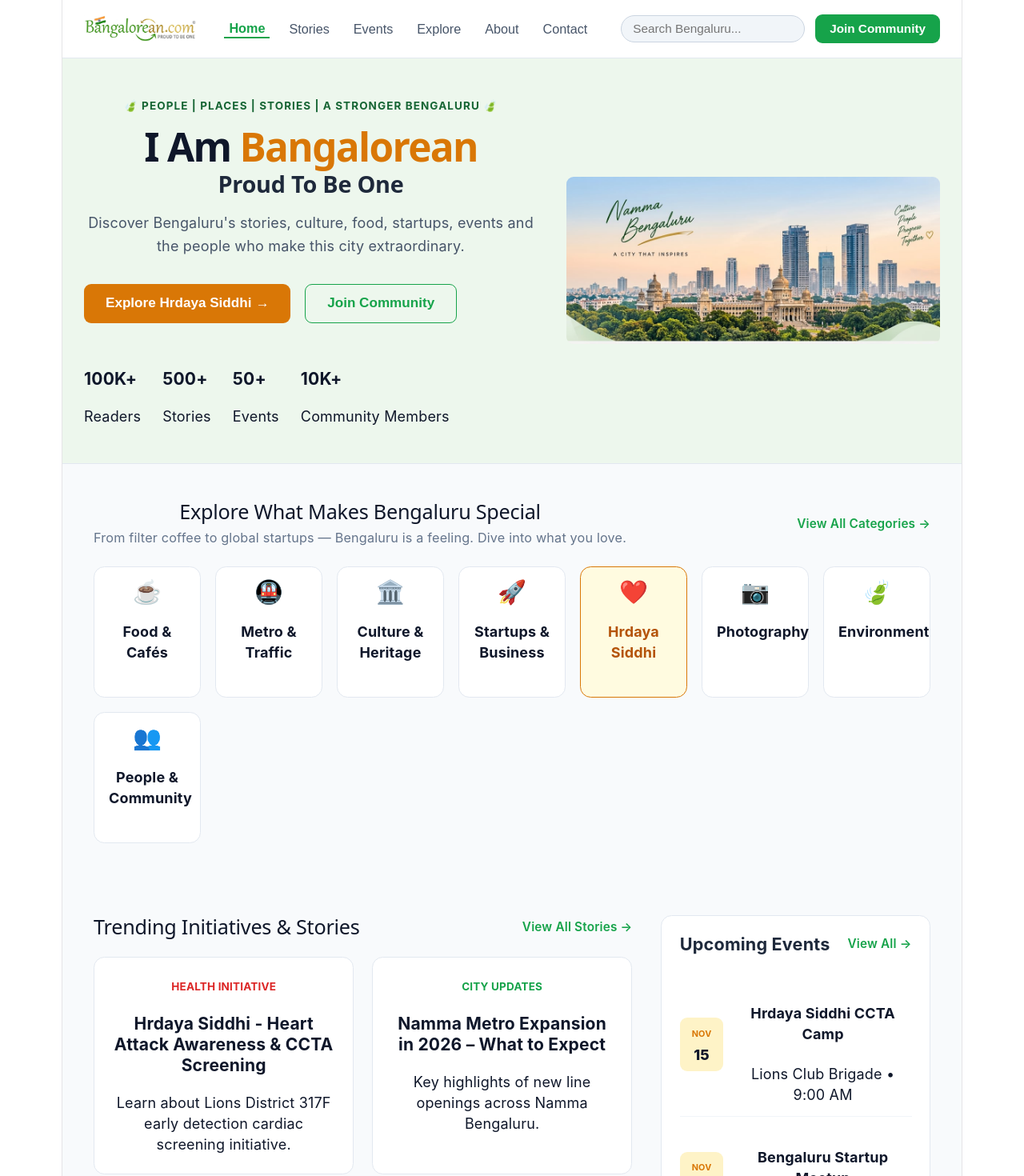
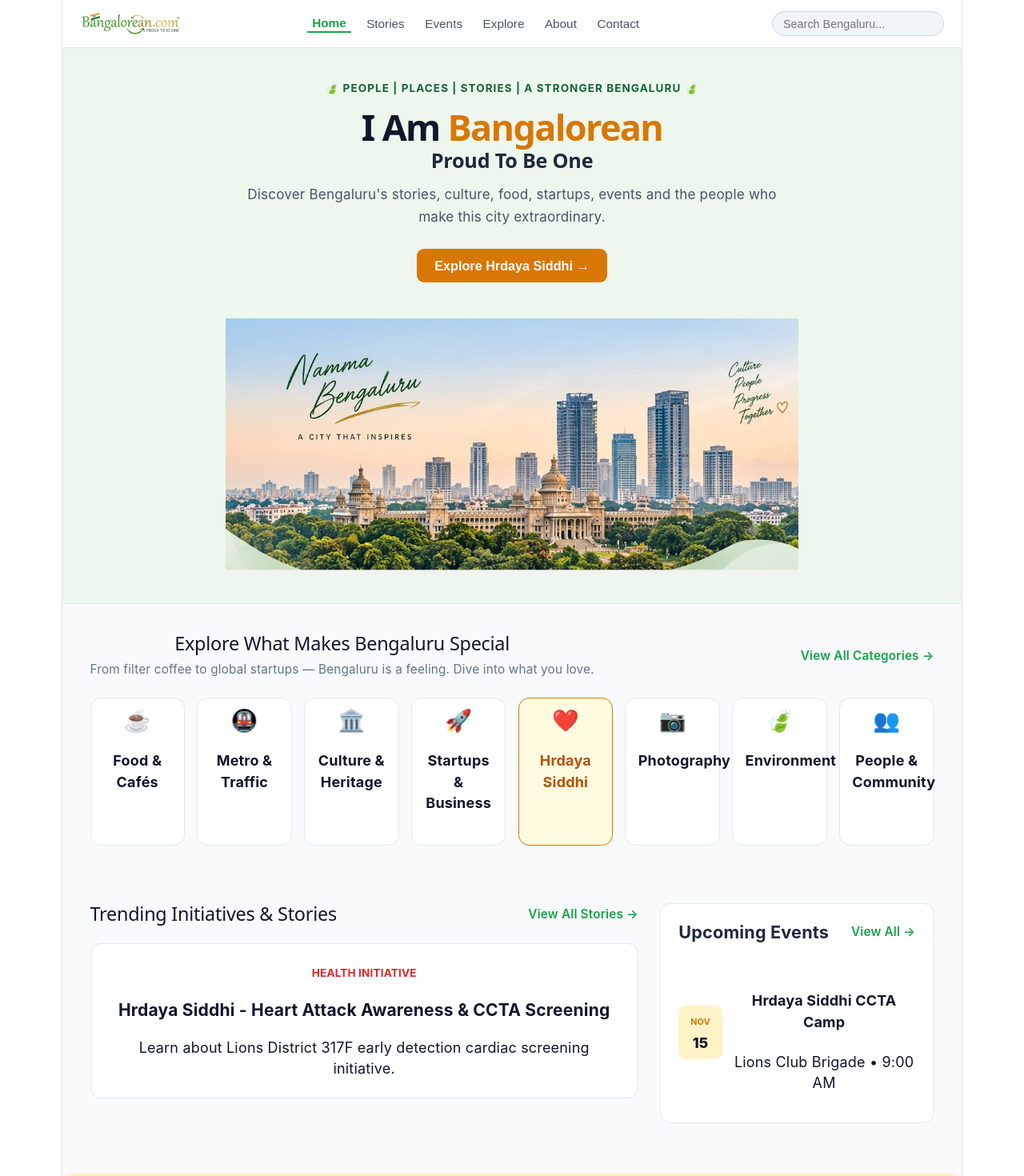
Before and after one commit to Siri-Sandireddy/iambangalorean, a React (Vite) app: page / in a window 1280 px wide. Shown: the top 1470 px of the page at 80% size. Built offline with nearby package versions, Linux system fonts and the light colour scheme.

Commit message:
Remove stats bar, join community buttons, city updates story, and extra event item

```diff
--- a/src/App.jsx
+++ b/src/App.jsx
@@ -56,7 +56,7 @@ export default function App() {
         <main style={styles.pageContent}>
           <div style={{ ...styles.lightCard, borderColor: '#dc2626' }}>
             <div style={styles.badgeDanger}>AWARENESS</div>
-            <h2 style={{ ...styles.cardHeading, color: '#dc2626' }}>1. Heart Attack Awareness</h2>
+            <h2 style={{ ...styles.cardHeading, color: '#dc2626' }}>Heart Attack Awareness</h2>
             <p style={styles.paragraph}>
               Cardiovascular diseases cause between 17.9 million to 20.5 million deaths globally each year, with heart attacks and strokes accounting for roughly 85% of these fatalities. India accounts for 20% of all heart attack deaths worldwide, with an alarming rise in young adults. 1 in 4 heart attacks occur silently without prior symptoms.
             </p>
@@ -172,7 +172,7 @@ export default function App() {
     );
   }
 
-  // Default Homepage (Light Theme with Buildings Skyline Banner)
+  // Default Homepage
   return (
     <div style={styles.unifiedContainer}>
       {/* Top Navbar */}
@@ -193,13 +193,12 @@ export default function App() {
         </div>
         <div style={styles.navRight}>
           <input type="text" placeholder="Search Bengaluru..." style={styles.searchInput} />
-          <button style={styles.joinBtn} onClick={openRegistrationForm}>Join Community</button>
         </div>
       </nav>
 
-      {/* Hero Banner Section with Skyline Buildings */}
+      {/* Hero Banner Section */}
       <header style={styles.heroBannerWithSkyline}>
-        <div style={styles.heroSplit}>
+        <div style={styles.heroStack}>
           <div style={styles.heroLeftSplit}>
             <span style={styles.heroSubHeader}>🍃 PEOPLE | PLACES | STORIES | A STRONGER BENGALURU 🍃</span>
             <h1 style={styles.heroMainTitle}>
@@ -213,31 +212,10 @@ export default function App() {
               <button style={styles.ctaGoldBtn} onClick={() => setCurrentPage('hrdaya-siddhi')}>
                 Explore Hrdaya Siddhi →
               </button>
-              <button style={styles.ctaGreenOutlineBtn} onClick={openRegistrationForm}>
-                Join Community
-              </button>
-            </div>
-            <div style={styles.statsBar}>
-              <div style={styles.statItem}>
-                <h3>100K+</h3>
-                <p>Readers</p>
-              </div>
-              <div style={styles.statItem}>
-                <h3>500+</h3>
-                <p>Stories</p>
-              </div>
-              <div style={styles.statItem}>
-                <h3>50+</h3>
-                <p>Events</p>
-              </div>
-              <div style={styles.statItem}>
-                <h3>10K+</h3>
-                <p>Community Members</p>
-              </div>
             </div>
           </div>
 
-          <div style={styles.heroRightSkyline}>
+          <div style={styles.heroBannerImageWrapper}>
             <img
               src="/bengaluru-skyline.jpeg"
               alt="Namma Bengaluru Vidhana Soudha & Skyline Buildings"
@@ -306,11 +284,6 @@ export default function App() {
               <h3>Hrdaya Siddhi - Heart Attack Awareness & CCTA Screening</h3>
               <p>Learn about Lions District 317F early detection cardiac screening initiative.</p>
             </div>
-            <div style={styles.storyCard}>
-              <div style={styles.storyTagGreen}>CITY UPDATES</div>
-              <h3>Namma Metro Expansion in 2026 – What to Expect</h3>
-              <p>Key highlights of new line openings across Namma Bengaluru.</p>
-            </div>
           </div>
         </div>
 
@@ -329,16 +302,6 @@ export default function App() {
               <div style={styles.eventInfo}>
                 <h4>Hrdaya Siddhi CCTA Camp</h4>
                 <p>Lions Club Brigade • 9:00 AM</p>
-              </div>
-            </div>
-            <div style={styles.eventItem}>
-              <div style={styles.eventDate}>
-                <span style={styles.eventMonth}>NOV</span>
-                <span style={styles.eventDay}>20</span>
-              </div>
-              <div style={styles.eventInfo}>
-                <h4>Bengaluru Startup Meetup</h4>
-                <p>Indiranagar • 5:00 PM</p>
               </div>
             </div>
           </div>
@@ -374,27 +337,27 @@ const styles = {
     display: 'flex',
     justifyContent: 'space-between',
     alignItems: 'center',
-    padding: '1rem 1.5rem',
+    padding: '0.75rem 1.25rem',
     backgroundColor: '#ffffff',
     borderBottom: '1px solid #e2e8f0',
     flexWrap: 'wrap',
-    gap: '1rem',
+    gap: '0.75rem',
   },
   navBrandImg: {
-    height: '36px',
+    height: '32px',
     objectFit: 'contain',
     cursor: 'pointer',
   },
   navLinksRow: {
     display: 'flex',
-    gap: '1rem',
+    gap: '0.75rem',
     flexWrap: 'wrap',
   },
   navLink: {
     background: 'none',
     border: 'none',
     color: '#475569',
-    fontSize: '0.9rem',
+    fontSize: '0.85rem',
     cursor: 'pointer',
     fontWeight: '500',
   },
@@ -402,7 +365,7 @@ const styles = {
     background: 'none',
     border: 'none',
     color: '#16a34a',
-    fontSize: '0.9rem',
+    fontSize: '0.85rem',
     cursor: 'pointer',
     fontWeight: '700',
     borderBottom: '2px solid #16a34a',
@@ -411,62 +374,51 @@ const styles = {
     background: 'none',
     border: '1px solid #cbd5e1',
     color: '#475569',
-    padding: '0.4rem 1rem',
+    padding: '0.35rem 0.85rem',
     borderRadius: '0.375rem',
     cursor: 'pointer',
-    fontSize: '0.9rem',
+    fontSize: '0.85rem',
     fontWeight: '500',
   },
   navRight: {
     display: 'flex',
-    gap: '0.75rem',
+    gap: '0.5rem',
     alignItems: 'center',
     flexWrap: 'wrap',
   },
   searchInput: {
-    padding: '0.4rem 0.8rem',
+    padding: '0.35rem 0.75rem',
     borderRadius: '2rem',
     border: '1px solid #cbd5e1',
     backgroundColor: '#f1f5f9',
     outline: 'none',
-    fontSize: '0.85rem',
-  },
-  joinBtn: {
-    backgroundColor: '#16a34a',
-    color: '#ffffff',
-    border: 'none',
-    padding: '0.5rem 1rem',
-    borderRadius: '0.5rem',
-    fontWeight: '600',
-    fontSize: '0.85rem',
-    cursor: 'pointer',
+    fontSize: '0.8rem',
   },
   heroBannerWithSkyline: {
     backgroundColor: '#edf7ed',
-    padding: '2.5rem 1.5rem',
+    padding: '2rem 1.25rem',
     borderBottom: '1px solid #e2e8f0',
   },
-  heroSplit: {
+  heroStack: {
     display: 'flex',
+    flexDirection: 'column',
     alignItems: 'center',
-    justifyContent: 'space-between',
-    maxWidth: '1200px',
+    maxWidth: '1000px',
     margin: '0 auto',
-    flexWrap: 'wrap',
-    gap: '2rem',
+    gap: '1.5rem',
   },
   heroLeftSplit: {
-    flex: '1 1 500px',
-    maxWidth: '650px',
+    width: '100%',
+    textAlign: 'center',
   },
-  heroRightSkyline: {
-    flex: '1 1 400px',
+  heroBannerImageWrapper: {
+    width: '100%',
     display: 'flex',
     justifyContent: 'center',
-    alignItems: 'center',
   },
   skylineImg: {
     width: '100%',
+    maxWidth: '850px',
     maxHeight: '320px',
     objectFit: 'contain',
     borderRadius: '0.5rem',
@@ -478,7 +430,7 @@ const styles = {
     letterSpacing: '0.08em',
   },
   heroMainTitle: {
-    fontSize: '2.75rem',
+    fontSize: '2.5rem',
     margin: '0.5rem 0 0 0',
     color: '#0f172a',
     fontWeight: '800',
@@ -488,63 +440,49 @@ const styles = {
     color: '#d97706',
   },
   heroTagline: {
-    fontSize: '1.6rem',
-    margin: '0 0 1rem 0',
+    fontSize: '1.4rem',
+    margin: '0 0 0.75rem 0',
     color: '#1e293b',
     fontWeight: '600',
   },
   heroBody: {
-    fontSize: '1rem',
+    fontSize: '0.95rem',
     color: '#475569',
     lineHeight: '1.6',
-    marginBottom: '1.75rem',
+    marginBottom: '1.5rem',
+    maxWidth: '700px',
+    marginLeft: 'auto',
+    marginRight: 'auto',
   },
   heroButtons: {
     display: 'flex',
-    gap: '1rem',
-    marginBottom: '2rem',
+    justifyContent: 'center',
+    gap: '0.75rem',
+    marginBottom: '1rem',
     flexWrap: 'wrap',
   },
   ctaGoldBtn: {
     backgroundColor: '#d97706',
     color: '#ffffff',
     border: 'none',
-    padding: '0.75rem 1.5rem',
+    padding: '0.65rem 1.25rem',
     borderRadius: '0.5rem',
     fontWeight: '700',
     cursor: 'pointer',
-    fontSize: '0.95rem',
-  },
-  ctaGreenOutlineBtn: {
-    backgroundColor: 'transparent',
-    color: '#16a34a',
-    border: '1.5px solid #16a34a',
-    padding: '0.75rem 1.5rem',
-    borderRadius: '0.5rem',
-    fontWeight: '700',
-    cursor: 'pointer',
-    fontSize: '0.95rem',
-  },
-  statsBar: {
-    display: 'flex',
-    gap: '1.5rem',
-    flexWrap: 'wrap',
-  },
-  statItem: {
-    textAlign: 'left',
+    fontSize: '0.9rem',
   },
   sectionContainer: {
-    padding: '2.5rem 1.5rem',
+    padding: '2rem 1.25rem',
     maxWidth: '1100px',
     margin: '0 auto',
     boxSizing: 'border-box',
   },
   flexSectionContainer: {
-    padding: '2.5rem 1.5rem',
+    padding: '2rem 1.25rem',
     maxWidth: '1100px',
     margin: '0 auto',
     display: 'flex',
-    gap: '2rem',
+    gap: '1.5rem',
     flexWrap: 'wrap',
     boxSizing: 'border-box',
   },
@@ -557,14 +495,14 @@ const styles = {
     gap: '0.5rem',
   },
   sectionTitle: {
-    fontSize: '1.4rem',
+    fontSize: '1.3rem',
     margin: 0,
     color: '#0f172a',
   },
   sectionSubtitle: {
     margin: '0.25rem 0 0 0',
     color: '#64748b',
-    fontSize: '0.9rem',
+    fontSize: '0.85rem',
   },
   viewLink: {
     color: '#16a34a',
@@ -574,26 +512,26 @@ const styles = {
   },
   categoryGrid: {
     display: 'grid',
-    gridTemplateColumns: 'repeat(auto-fit, minmax(120px, 1fr))',
-    gap: '1rem',
+    gridTemplateColumns: 'repeat(auto-fit, minmax(110px, 1fr))',
+    gap: '0.85rem',
   },
   categoryCard: {
     backgroundColor: '#ffffff',
-    padding: '1rem',
+    padding: '0.85rem',
     borderRadius: '0.75rem',
     border: '1px solid #e2e8f0',
     textAlign: 'center',
     cursor: 'pointer',
   },
   categoryIcon: {
-    fontSize: '1.6rem',
+    fontSize: '1.5rem',
     display: 'block',
     marginBottom: '0.35rem',
   },
   storiesGrid: {
     display: 'grid',
     gridTemplateColumns: 'repeat(auto-fit, minmax(240px, 1fr))',
-    gap: '1.25rem',
+    gap: '1rem',
   },
   storyCard: {
     backgroundColor: '#ffffff',
@@ -608,12 +546,6 @@ const styles = {
     color: '#dc2626',
     marginBottom: '0.5rem',
   },
-  storyTagGreen: {
-    fontSize: '0.75rem',
-    fontWeight: '700',
-    color: '#16a34a',
-    marginBottom: '0.5rem',
-  },
   eventsSidebar: {
     backgroundColor: '#ffffff',
     padding: '1.25rem',
@@ -625,7 +557,6 @@ const styles = {
     gap: '0.75rem',
     alignItems: 'center',
     padding: '0.75rem 0',
-    borderBottom: '1px solid #f1f5f9',
     cursor: 'pointer',
   },
   eventDate: {
@@ -648,28 +579,26 @@ const styles = {
   },
   subscribeBar: {
     backgroundColor: '#fef3c7',
-    padding: '2rem 1.5rem',
+    padding: '1.75rem 1.25rem',
     display: 'flex',
     justifyContent: 'space-between',
     alignItems: 'center',
     flexWrap: 'wrap',
-    gap: '1.5rem',
+    gap: '1.25rem',
     maxWidth: '1100px',
-    margin: '2rem auto 0 auto',
+    margin: '1.5rem auto 0 auto',
     borderRadius: '0.75rem',
   },
   emailInput: {
-    padding: '0.65rem 1rem',
+    padding: '0.6rem 0.85rem',
     borderRadius: '0.5rem',
     border: '1px solid #cbd5e1',
-    minWidth: '220px',
+    minWidth: '200px',
     outline: 'none',
   },
-
-  /* Hrdaya Siddhi Header & Cards (Light Theme Match) */
   pageHeader: {
     textAlign: 'center',
-    padding: '2.5rem 1.5rem 1rem 1.5rem',
+    padding: '2rem 1.25rem 1rem 1.25rem',
     maxWidth: '1000px',
     margin: '0 auto',
     width: '100%',
@@ -680,12 +609,12 @@ const styles = {
     justifyContent: 'center',
     alignItems: 'center',
     flexWrap: 'wrap',
-    gap: '1.5rem',
-    marginBottom: '1.75rem',
+    gap: '1.25rem',
+    marginBottom: '1.5rem',
   },
   logoWrapper: {
-    width: '85px',
-    height: '85px',
+    width: '75px',
+    height: '75px',
     display: 'flex',
     justifyContent: 'center',
     alignItems: 'center',
@@ -700,39 +629,39 @@ const styles = {
     maxWidth: '100%',
     maxHeight: '100%',
     objectFit: 'contain',
-    transform: 'scale(1.35)',
+    transform: 'scale(1.25)',
   },
   orgTitles: {
     textAlign: 'center',
-    marginBottom: '1.25rem',
+    marginBottom: '1rem',
     padding: '0 0.5rem',
   },
   orgMain: {
-    fontSize: '1.25rem',
+    fontSize: '1.15rem',
     color: '#d97706',
-    margin: '0 0 0.35rem 0',
+    margin: '0 0 0.25rem 0',
     fontWeight: '700',
   },
   orgSub: {
-    fontSize: '0.95rem',
+    fontSize: '0.85rem',
     color: '#16a34a',
     margin: 0,
     fontWeight: '600',
   },
   pageTitle: {
-    fontSize: '2.75rem',
+    fontSize: '2.5rem',
     color: '#dc2626',
-    margin: '0.5rem 0 0.35rem 0',
+    margin: '0.5rem 0 0.25rem 0',
     fontWeight: '800',
     cursor: 'pointer',
   },
   tagline: {
-    fontSize: '1.05rem',
+    fontSize: '0.95rem',
     color: '#475569',
     margin: 0,
   },
   pageContent: {
-    padding: '1.5rem',
+    padding: '1.25rem',
     maxWidth: '960px',
     margin: '0 auto',
     flex: 1,
@@ -740,116 +669,116 @@ const styles = {
     boxSizing: 'border-box',
     display: 'flex',
     flexDirection: 'column',
-    gap: '2rem',
+    gap: '1.5rem',
   },
   summaryCard: {
     backgroundColor: '#ffffff',
-    padding: '2rem',
+    padding: '1.5rem',
     borderRadius: '0.75rem',
     border: '1px solid #e2e8f0',
     borderLeft: '4px solid #16a34a',
   },
   summaryText: {
     color: '#334155',
-    lineHeight: '1.7',
-    fontSize: '1.05rem',
+    lineHeight: '1.6',
+    fontSize: '0.95rem',
     margin: 0,
   },
   lightCard: {
     backgroundColor: '#ffffff',
-    padding: '2.25rem',
+    padding: '1.75rem',
     borderRadius: '0.75rem',
     border: '1px solid #e2e8f0',
   },
   actionRow: {
-    marginTop: '2rem',
+    marginTop: '1.5rem',
     display: 'flex',
     justifyContent: 'flex-start',
   },
   badgeInfo: {
     display: 'inline-block',
-    fontSize: '0.75rem',
+    fontSize: '0.7rem',
     fontWeight: '700',
     color: '#16a34a',
     backgroundColor: '#dcfce7',
-    padding: '0.25rem 0.6rem',
+    padding: '0.2rem 0.5rem',
     borderRadius: '0.25rem',
-    marginBottom: '1rem',
+    marginBottom: '0.75rem',
   },
   badgeDanger: {
     display: 'inline-block',
-    fontSize: '0.75rem',
+    fontSize: '0.7rem',
     fontWeight: '700',
     color: '#dc2626',
     backgroundColor: '#fee2e2',
-    padding: '0.25rem 0.6rem',
+    padding: '0.2rem 0.5rem',
     borderRadius: '0.25rem',
-    marginBottom: '1rem',
+    marginBottom: '0.75rem',
   },
   badgeSuccess: {
     display: 'inline-block',
-    fontSize: '0.75rem',
+    fontSize: '0.7rem',
     fontWeight: '700',
     color: '#16a34a',
     backgroundColor: '#dcfce7',
-    padding: '0.25rem 0.6rem',
+    padding: '0.2rem 0.5rem',
     borderRadius: '0.25rem',
-    marginBottom: '1rem',
+    marginBottom: '0.75rem',
   },
   cardHeading: {
     marginTop: 0,
-    marginBottom: '1rem',
-    fontSize: '1.4rem',
+    marginBottom: '0.85rem',
+    fontSize: '1.25rem',
     fontWeight: '700',
   },
   paragraph: {
     color: '#334155',
-    lineHeight: '1.7',
-    fontSize: '1.05rem',
+    lineHeight: '1.6',
+    fontSize: '0.95rem',
     margin: 0,
   },
   featureList: {
     color: '#334155',
-    lineHeight: '1.9',
+    lineHeight: '1.8',
     paddingLeft: '1.25rem',
-    marginTop: '1rem',
+    marginTop: '0.85rem',
   },
   cardGrid: {
     display: 'grid',
-    gridTemplateColumns: 'repeat(auto-fit, minmax(260px, 1fr))',
-    gap: '1.5rem',
+    gridTemplateColumns: 'repeat(auto-fit, minmax(240px, 1fr))',
+    gap: '1.25rem',
   },
   actionCard: {
     backgroundColor: '#ffffff',
-    padding: '1.75rem',
+    padding: '1.5rem',
     borderRadius: '0.75rem',
     border: '1.5px solid #e2e8f0',
     cursor: 'pointer',
   },
   cardNumber: {
-    fontSize: '0.85rem',
+    fontSize: '0.8rem',
     fontWeight: '800',
     display: 'block',
-    marginBottom: '0.5rem',
+    marginBottom: '0.4rem',
   },
   actionTitle: {
     marginTop: 0,
-    marginBottom: '0.5rem',
-    fontSize: '1.2rem',
+    marginBottom: '0.4rem',
+    fontSize: '1.1rem',
     fontWeight: '700',
   },
   actionDesc: {
     color: '#64748b',
     margin: 0,
-    fontSize: '0.95rem',
-    lineHeight: '1.5',
+    fontSize: '0.9rem',
+    lineHeight: '1.4',
   },
   footer: {
     textAlign: 'center',
-    padding: '2rem',
+    padding: '1.5rem',
     borderTop: '1px solid #e2e8f0',
     color: '#64748b',
-    fontSize: '0.85rem',
+    fontSize: '0.8rem',
     backgroundColor: '#ffffff',
   },
 };
```
